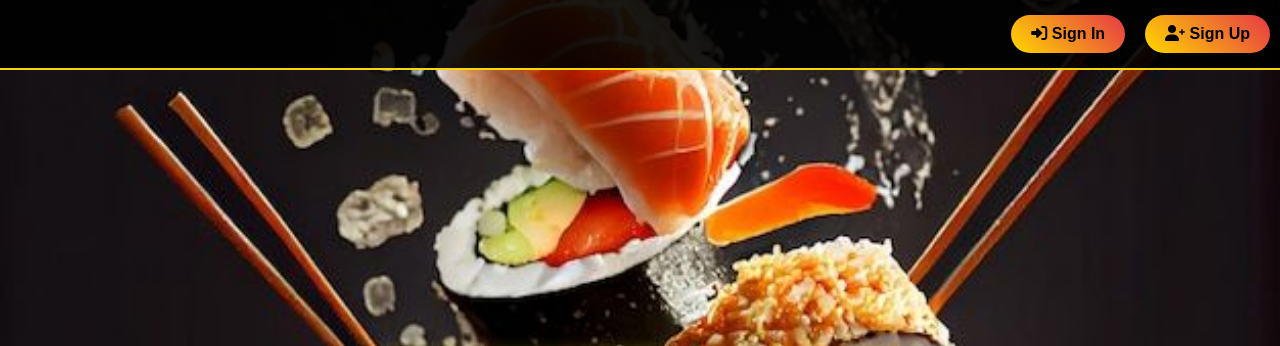
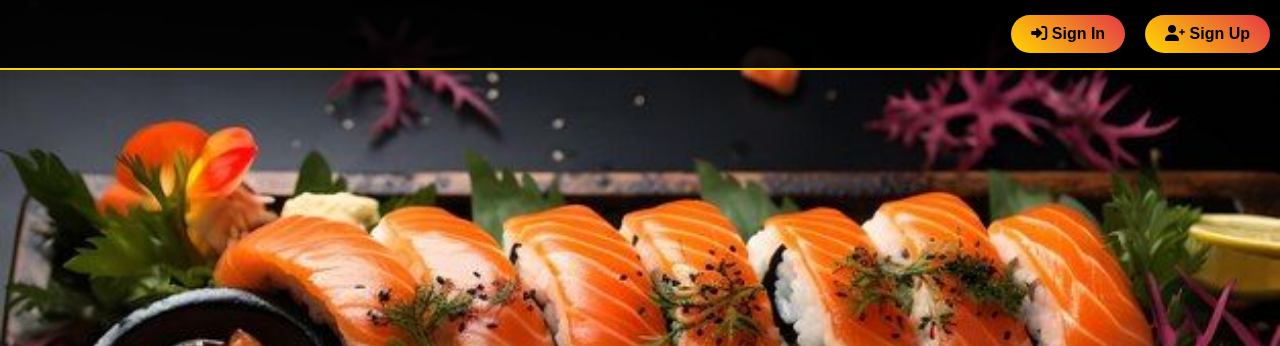
Before and after one commit to MosheShahar345/FSWD-project3, a plain HTML site: page index.html in a window 1280 px wide. Shown: the top 346 px of the page. Drawn offline with Linux system fonts and the light colour scheme.

Commit message:
New image for home page

```diff
--- a/style.css
+++ b/style.css
@@ -9,10 +9,10 @@ body {
     align-items: center;
     min-height: 100vh;
     flex-direction: column;
-    background: url('./media/sushi.jpg') no-repeat center center fixed;
+    background: url('./media/sushiImage.jpg') no-repeat center center fixed;
     background-size: cover;
+    background-position: center;
     background-attachment: fixed;
-    background-position: center;
 }
 
 #menu-bar {
```
Also changed, not shown: index.html (line endings or trailing spaces), media/sushi2.jpg (added), media/sushiImage.jpg (added).
